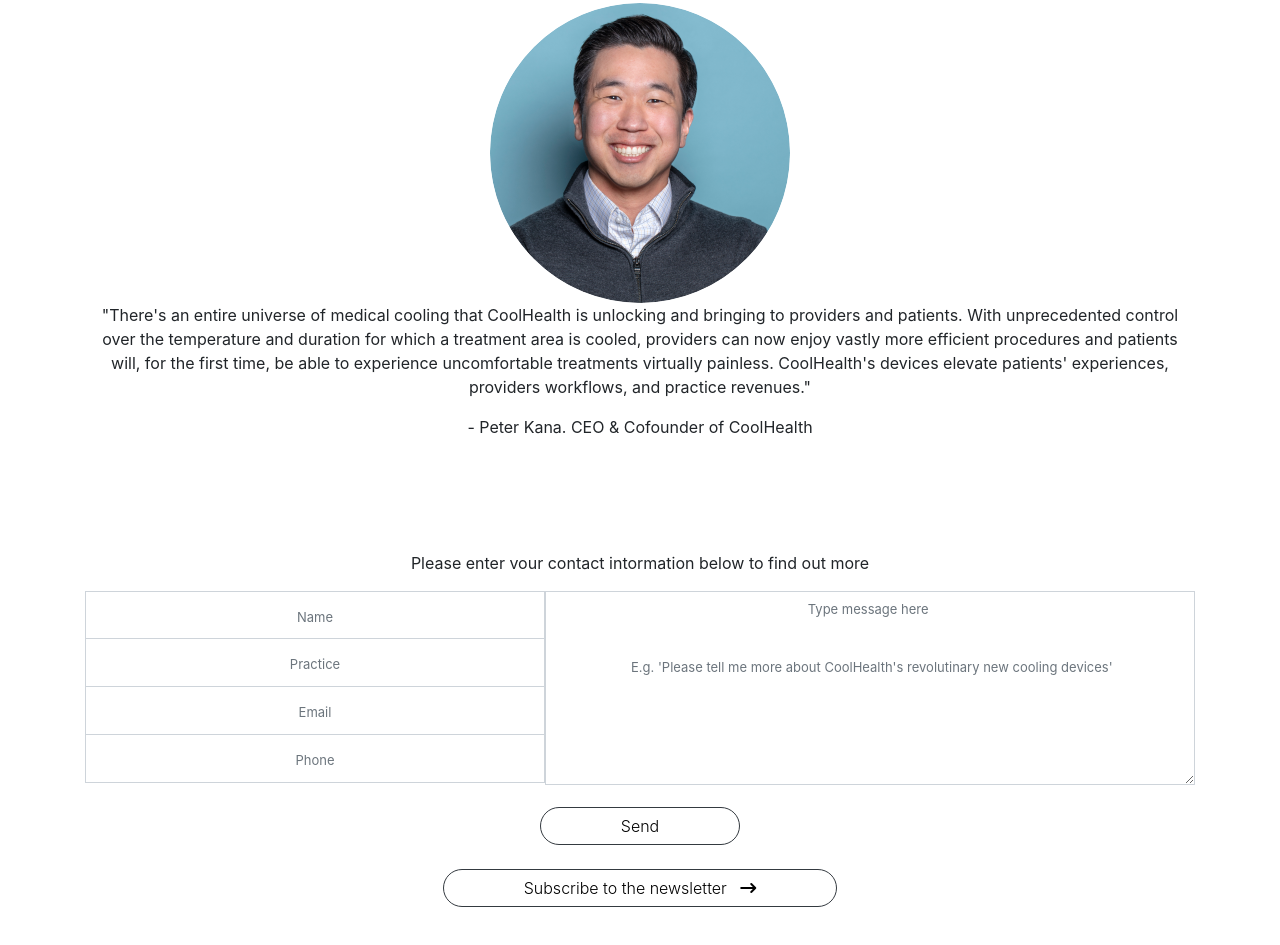
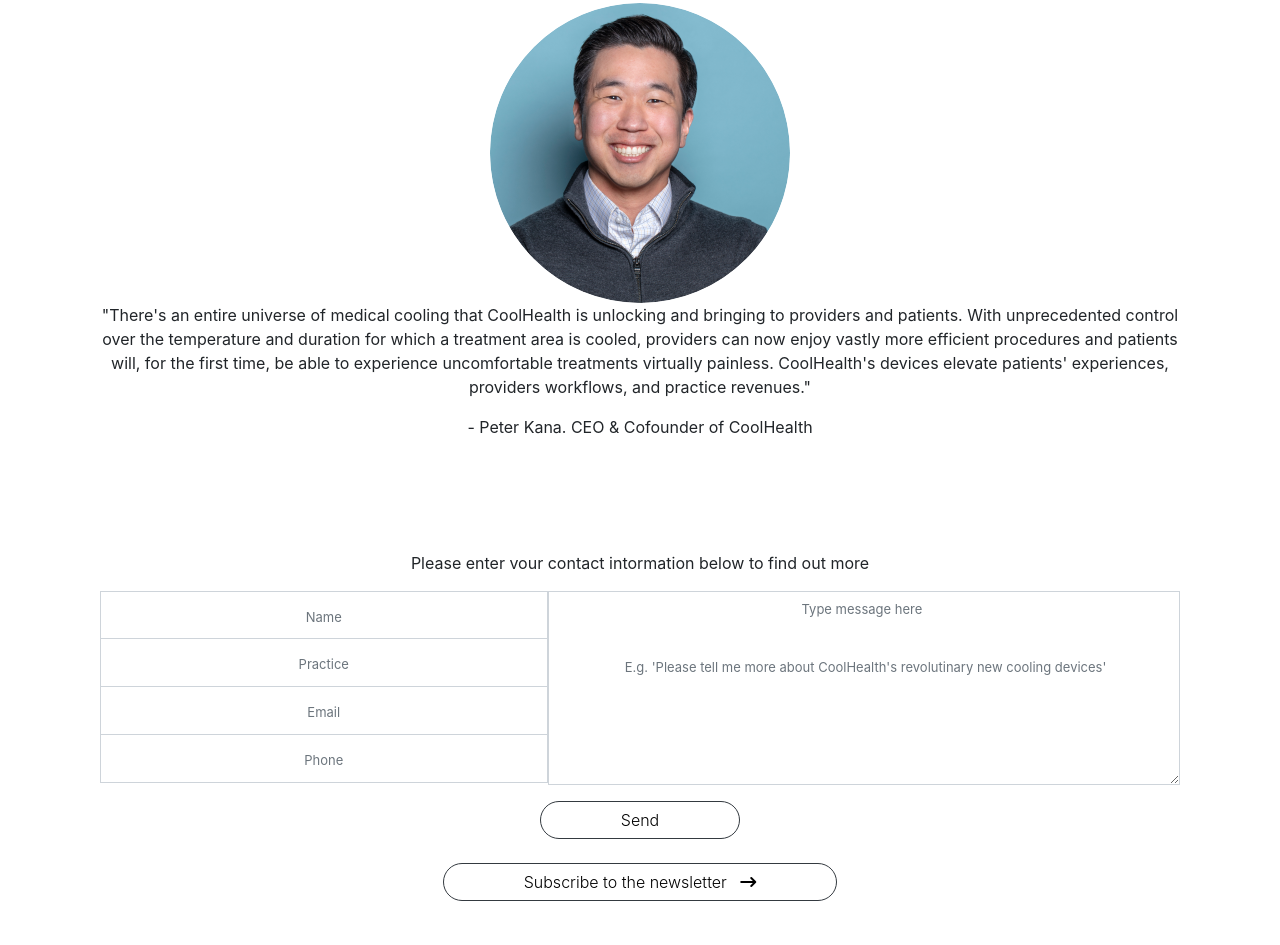
Before and after one commit to manishap1/coolHealth, a plain HTML site: page index.html in a window 1280 px wide. Shown: the part 2541-3486 px from the top of the page. Drawn offline with nearby package versions, Linux system fonts and the light colour scheme.

Commit message:
changes made

```diff
--- a/index.html
+++ b/index.html
@@ -98,11 +98,14 @@
   </div>
 
 </section>
-<footer class="py-5 text-center container" >
+<footer class="py-5 text-center container container-fluid" >
 <p>Please enter vour contact intormation below to find out more</p>
 <form>
-  <div class="row" >
-    <div class="col col-md-5 col-sm-12 mb-md-4 pr-md-0 " >
+
+  <div class="container-fluid">
+
+    <div class="row pb-3">
+      <div class="col-sm-5 pr-md-0" >
         <div class="form-outline ">
           <input  type="text" id="form4Example1" class="form-control form-control-lg rounded-0 input "  placeholder="Name"/>
         </div>
@@ -117,10 +120,11 @@
           <input type="text" id="form4Example1" class="form-control form-control-lg rounded-0 border-top-0 "  placeholder="Phone"/>
         </div>
       </div>
-
- <div class="col col-md-7 col-sm-12 pl-md-0 ">
+      <div class="col-sm-7 pl-md-0" >
         <div class="form-outline ">
           <textarea rows="6"  class="form-control form-control-lg rounded-0 pb-md-1  " id="form4Example3" rows="4" placeholder="Type message here &#10 &#10 &#10 E.g. 'Please tell me more about CoolHealth's revolutinary new cooling devices'"></textarea>
+        </div>
+      </div>
     </div>
   </div>
   </div>
```
Lines whose indentation alone changed are shown as unchanged.
